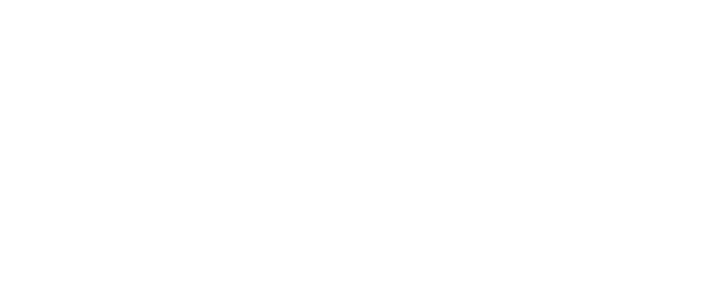
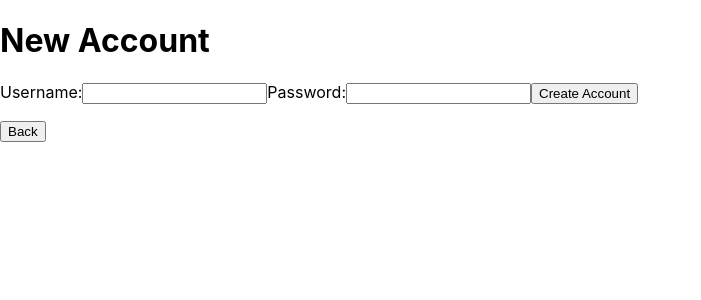
Before and after one commit to MattKarmelich/SE422xProj4, a React (Create React App) app in the folder frontend/my-app/: page /register in a window 1280 px wide. Before the commit this address had no page. Shown: the top 300 px of the page, without its empty margins (0-701 px from the left). Built offline with nearby package versions, Linux system fonts and the light colour scheme.

Commit message:
Create account functionality frontend

```diff
--- a/frontend/my-app/public/index.html
+++ b/frontend/my-app/public/index.html
@@ -24,7 +24,7 @@
       work correctly both with client-side routing and a non-root public URL.
       Learn how to configure a non-root public URL by running `npm run build`.
     -->
-    <title>React App</title>
+    <title>Project 4</title>
   </head>
   <body>
     <noscript>You need to enable JavaScript to run this app.</noscript>
--- a/frontend/my-app/src/App.tsx
+++ b/frontend/my-app/src/App.tsx
@@ -1,5 +1,5 @@
 import React, { useState } from 'react';
-import { BrowserRouter as Router, Route, Routes, useSearchParams } from 'react-router-dom';
+import { BrowserRouter as Router, Route, Routes } from 'react-router-dom';
 import ForSale from './pages/ForSale';
 import Housing from './pages/Housing';
 import Services from './pages/Services';
@@ -7,30 +7,34 @@
 import Community from './pages/Community';
 import LoginPage from './components/LoginPage';
 import Landing from './components/LandingPage';
+import Register from './pages/Register';
 
 
 const App: React.FC = () => {
-  const [logged, setLogged] = useState(false);
+  const [enter, setEnter] = useState(false);
+  const [username, setUsername] = useState("")
 
-  const handleLogin = (username: string, password: string) => {
-    setLogged(!logged)
+  const handleLogin = (success: boolean, account: string) => {
+    setUsername(account);
+    setEnter(success);
   };
   const handleLogout = () => {
-    setLogged(!logged)
+    setEnter(false);
   };
 
   return (
     <Router>
       <Routes>
         <Route path="/" element={
-          logged ? <Landing logout={handleLogout}/>
+          enter ? <Landing logout={handleLogout}/>
           :
-          <LoginPage onLogin={handleLogin} />} />
+          <LoginPage onEnter={handleLogin} />} />
         <Route path="/forsale" element={<ForSale />} />
         <Route path="/housing" element={<Housing />} />
         <Route path="/services" element={<Services />} />
         <Route path="/jobs" element={<Jobs />} />
         <Route path="/community" element={<Community />} />
+        <Route path="/register" element={<Register />} />
       </Routes>
     </Router>
   );
--- a/frontend/my-app/src/components/LoginPage.tsx
+++ b/frontend/my-app/src/components/LoginPage.tsx
@@ -1,20 +1,38 @@
 import React, { useState } from 'react';
+import { useNavigate } from 'react-router-dom';
 
 interface LoginPageProps {
-  onLogin: (username: string, password: string) => void;
+  onEnter: (success: boolean, account: string) => void;
 }
 
-const LoginPage: React.FC<LoginPageProps> = ({ onLogin }) => {
+const LoginPage: React.FC<LoginPageProps> = ({ onEnter }) => {
   const [username, setUsername] = useState('');
   const [password, setPassword] = useState('');
+  const [failedAttempt, setFailedAttempt] = useState(false);
+
+  let navigate = useNavigate();
 
   const handleLogin = (event: React.FormEvent<HTMLFormElement>) => {
     event.preventDefault();
-    onLogin(username, password);
+    let success = true;
+    setFailedAttempt(!success)
+    onEnter(success, username);
   };
+
+  const handleVisitor = () => {
+    onEnter(true, "");
+  };
+
+  const handleNewAccount = () => {
+    navigate("/register")
+  };
+
   return (
+    <div >
+      <h1>Welcome</h1>
     <form onSubmit={handleLogin}>
       <label htmlFor="username">Username:</label>
+      &nbsp;
       <input
         type="text"
         id="username"
@@ -22,7 +40,9 @@
         value={username}
         onChange={(e) => setUsername(e.target.value)}
       />
+      &nbsp;
       <label htmlFor="password">Password:</label>
+      &nbsp;
       <input
         type="password"
         id="password"
@@ -30,8 +50,12 @@
         value={password}
         onChange={(e) => setPassword(e.target.value)}
       />
-      <button type="submit">Login</button>
+      &nbsp;
+      <button type="submit">Log In</button>
     </form>
+    <p>{failedAttempt && <>Log In Attempt Failed!</>}</p>
+    <p> <button onClick={handleNewAccount}>Register</button> &nbsp; <button onClick={handleVisitor}>Enter as Visitor</button></p>
+    </div>
   );
 };
 
--- /dev/null
+++ b/frontend/my-app/src/pages/Register.tsx
@@ -0,0 +1,50 @@
+import React, { useState } from 'react';
+import { useNavigate } from 'react-router-dom';
+
+const Register: React.FC = () => {
+    const [username, setUsername] = useState('');
+    const [password, setPassword] = useState('');
+    const [failedAttempt, setFailedAttempt] = useState(false);
+
+    let navigate = useNavigate();
+
+    const handleBack = () => {
+        navigate('/')
+    }
+
+    const createAccount = (event: React.FormEvent<HTMLFormElement>) => {
+        event.preventDefault();
+        let success = username.length && password.length;
+        setFailedAttempt(!success)
+        if (success) handleBack();
+      };
+
+    return (
+        <div>
+            <h1>New Account</h1>
+            <form onSubmit={createAccount}>
+                <label htmlFor="username">Username:</label>
+                <input
+                    type="text"
+                    id="username"
+                    name="username"
+                    value={username}
+                    onChange={(e) => setUsername(e.target.value)}
+                />
+                <label htmlFor="password">Password:</label>
+                <input
+                    type="password"
+                    id="password"
+                    name="password"
+                    value={password}
+                    onChange={(e) => setPassword(e.target.value)}
+                />
+                <button type="submit">Create Account</button>
+            </form>
+            <p>{failedAttempt && <>Please enter a valid username and password</>}</p>
+            <button onClick={handleBack}>Back</button>
+        </div>
+    );
+};
+
+export default Register;
```
